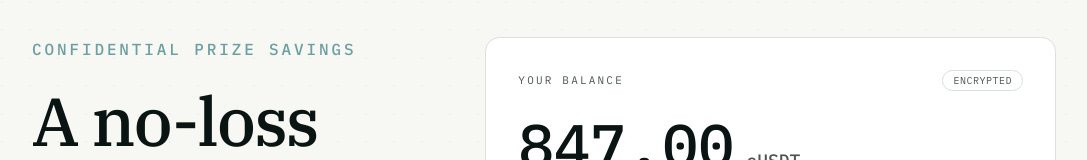
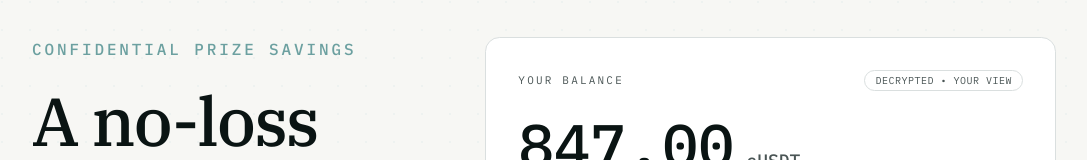
Before and after one commit to CECILIA-MULANDI/Fumbo, a Next.js app in the folder packages/frontend/: page / in a window 1280 px wide. Shown: the part 124-284 px from the top of the page, without its empty margins (96-1183 px from the left). Built offline with nearby package versions, Linux system fonts and the light colour scheme; no server answers; what @zama-fhe/react-sdk, @zama-fhe/sdk, wagmi would draw is missing.

Commit message:
fix(landing): sync hero balance pill label with reveal animation

```diff
--- a/packages/frontend/components/landing/hero.tsx
+++ b/packages/frontend/components/landing/hero.tsx
@@ -1,6 +1,7 @@
 "use client";
 
 import { motion, useReducedMotion } from "motion/react";
+import { useEffect, useState } from "react";
 import { Button } from "@/components/ui/button";
 import { WalletConnectButton } from "@/components/wallet/connect-button";
 
@@ -56,6 +57,16 @@ export function Hero() {
 
 function BalanceCardPreview() {
   const reduce = useReducedMotion();
+  const [revealed, setRevealed] = useState(false);
+
+  useEffect(() => {
+    if (reduce) {
+      setRevealed(true);
+      return;
+    }
+    const t = setTimeout(() => setRevealed(true), 1300);
+    return () => clearTimeout(t);
+  }, [reduce]);
 
   return (
     <div className="relative w-full">
@@ -65,7 +76,7 @@ function BalanceCardPreview() {
             Your balance
           </p>
           <span className="rounded-full border border-border px-2.5 py-0.5 font-mono text-[10px] uppercase tracking-wider text-muted-foreground">
-            encrypted
+            {revealed ? "decrypted • your view" : "encrypted"}
           </span>
         </div>
 
```
